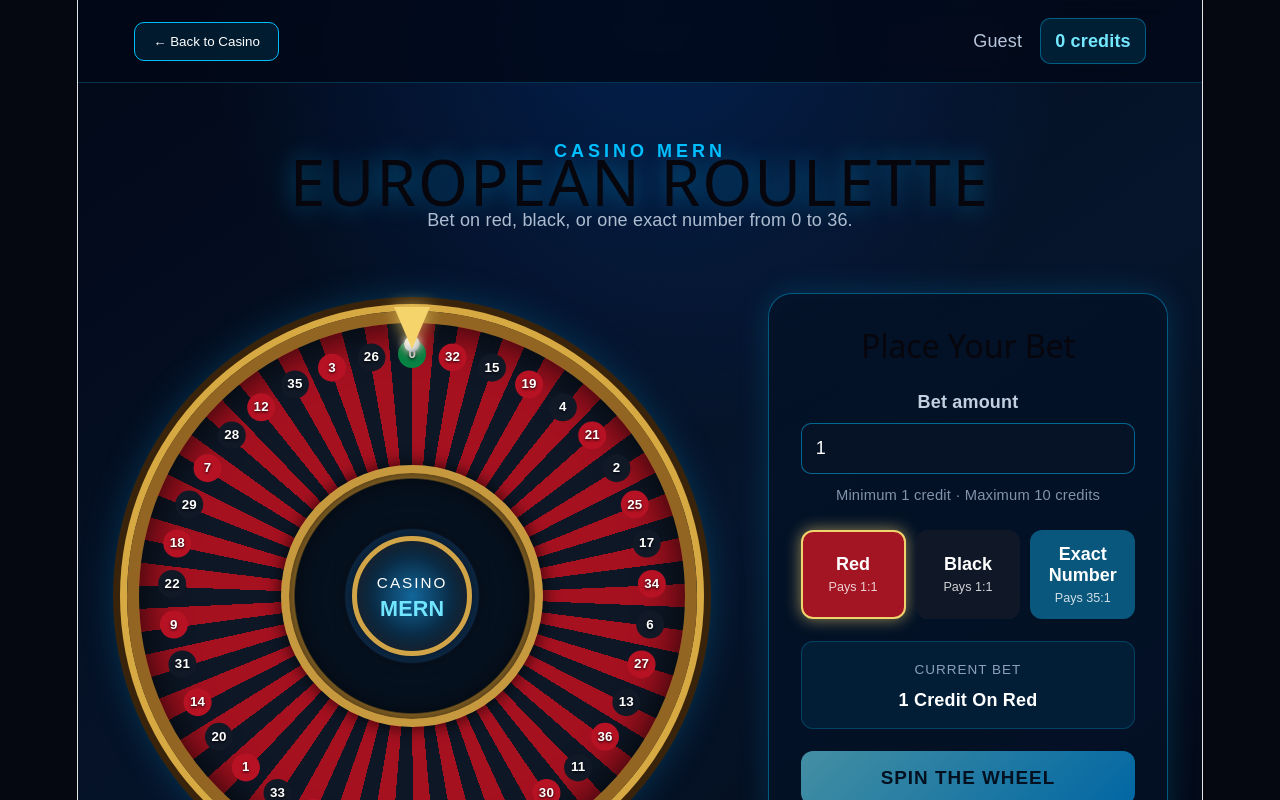
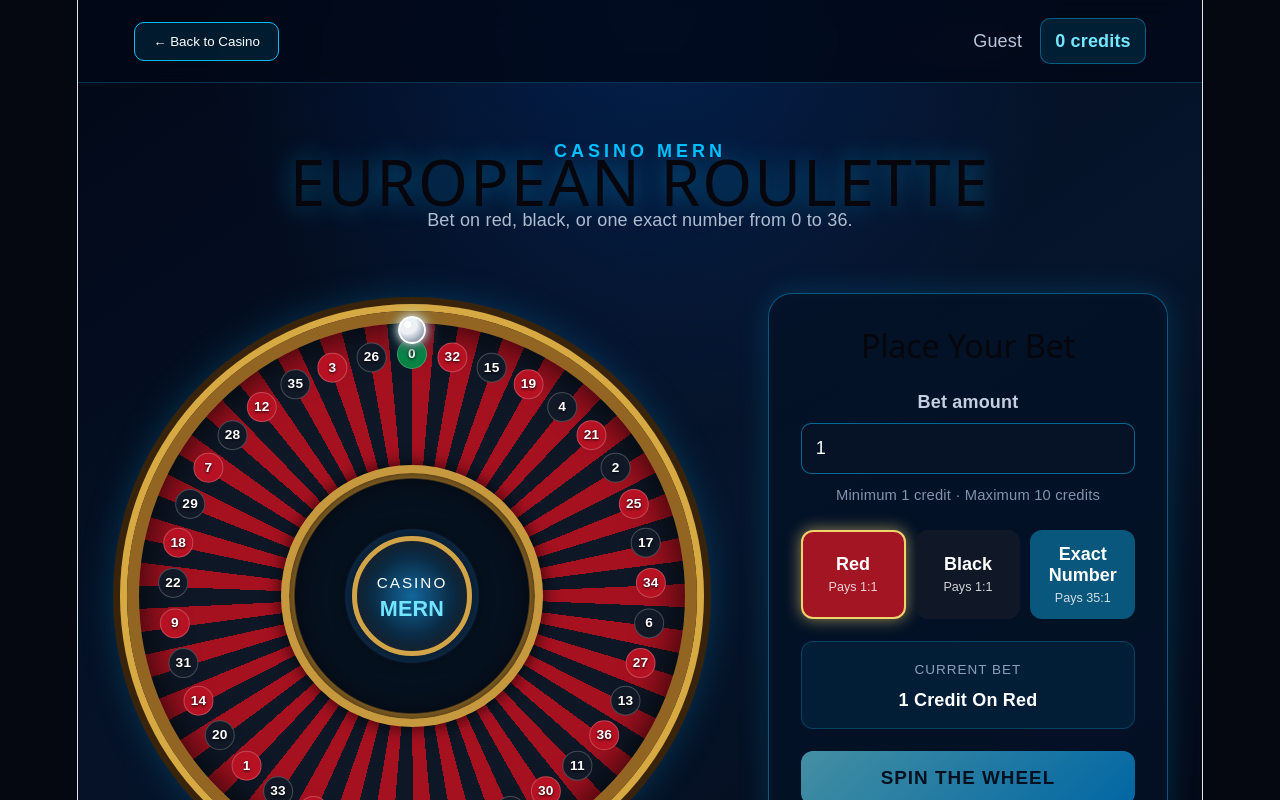
Before and after one commit to JGoslant-CS/CasinoMern, a React (Vite) app in the folder client/: page /roulette in a window 1280 px wide. Shown: the top 800 px of the page. Built offline with nearby package versions, Linux system fonts and the light colour scheme.

Commit message:
new roulete wheel

```diff
--- a/client/src/pages/RoulettePage.jsx
+++ b/client/src/pages/RoulettePage.jsx
@@ -1,6 +1,6 @@
 import { useMemo, useState } from "react";
 import { useNavigate } from "react-router-dom";
-import "..//styles/RoulettePage.css";
+import "../styles/RoulettePage.css";
 
 const API_URL = "https://casinomern.onrender.com";
 
@@ -26,6 +26,10 @@ function getNumberColor(number) {
   return redNumbers.has(number) ? "red" : "black";
 }
 
+function normalizeAngle(angle) {
+  return ((angle % 360) + 360) % 360;
+}
+
 function RoulettePage() {
   const navigate = useNavigate();
 
@@ -37,6 +41,7 @@ function RoulettePage() {
   const [betAmount, setBetAmount] = useState(1);
   const [betType, setBetType] = useState("red");
   const [selectedNumber, setSelectedNumber] = useState(0);
+
   const [message, setMessage] = useState(
     "Choose red, black, or one number."
   );
@@ -44,6 +49,7 @@ function RoulettePage() {
   const [isSpinning, setIsSpinning] = useState(false);
   const [wheelRotation, setWheelRotation] = useState(0);
   const [ballRotation, setBallRotation] = useState(0);
+  const [ballDropping, setBallDropping] = useState(false);
   const [winningNumber, setWinningNumber] = useState(null);
 
   const numberAngle = 360 / rouletteNumbers.length;
@@ -57,10 +63,10 @@ function RoulettePage() {
     }));
   }, [numberAngle]);
 
-  const updateStoredUser = (credits) => {
+  const updateStoredUser = (balance) => {
     const updatedUser = {
       ...user,
-      credits,
+      balance,
     };
 
     setUser(updatedUser);
@@ -84,7 +90,7 @@ function RoulettePage() {
       return;
     }
 
-    if (user.credits < numericBet) {
+    if (user.balance < numericBet) {
       setMessage("You do not have enough credits.");
       return;
     }
@@ -103,6 +109,7 @@ function RoulettePage() {
 
     setIsSpinning(true);
     setWinningNumber(null);
+    setBallDropping(false);
     setMessage("The wheel is spinning...");
 
     try {
@@ -112,7 +119,7 @@ function RoulettePage() {
           "Content-Type": "application/json",
         },
         body: JSON.stringify({
-          userId: user._id,
+          userId: user._id || user.id,
           betAmount: numericBet,
           betType,
           selectedNumber:
@@ -122,7 +129,17 @@ function RoulettePage() {
         }),
       });
 
-      const data = await response.json();
+      const responseText = await response.text();
+
+      let data;
+
+      try {
+        data = JSON.parse(responseText);
+      } catch {
+        throw new Error(
+          `The server returned an invalid response. Status: ${response.status}`
+        );
+      }
 
       if (!response.ok) {
         throw new Error(data.message || "Roulette request failed.");
@@ -132,44 +149,68 @@ function RoulettePage() {
         data.winningNumber
       );
 
+      if (winningIndex === -1) {
+        throw new Error("The server returned an invalid winning number.");
+      }
+
       /*
-        The pointer is at the top of the wheel.
+        The wheel spins clockwise for appearance.
 
-        We rotate the winning pocket to the pointer while adding
-        several complete spins.
+        The ball spins counterclockwise and finishes at the exact
+        screen position of the server-selected winning pocket.
+
+        The ball—not the pointer—now shows the winning number.
       */
-      const completeWheelSpins = 5 * 360;
-      const targetWheelAngle =
-        completeWheelSpins -
-        winningIndex * numberAngle;
+      const nextWheelRotation =
+        wheelRotation + (5 * 360) + 137;
 
-      const completeBallSpins = 8 * 360;
-      const targetBallAngle =
-        completeBallSpins +
-        winningIndex * numberAngle;
+      const winningPocketAngle =
+        nextWheelRotation + winningIndex * numberAngle;
 
-      setWheelRotation((current) => current + targetWheelAngle);
-      setBallRotation((current) => current + targetBallAngle);
+      const currentBallAngle = normalizeAngle(ballRotation);
+      const targetBallAngle = normalizeAngle(winningPocketAngle);
+
+      const counterClockwiseAdjustment =
+        -normalizeAngle(currentBallAngle - targetBallAngle);
+
+      const nextBallRotation =
+        ballRotation -
+        (7 * 360) +
+        counterClockwiseAdjustment;
+
+      setWheelRotation(nextWheelRotation);
+      setBallRotation(nextBallRotation);
+
+      window.requestAnimationFrame(() => {
+        window.requestAnimationFrame(() => {
+          setBallDropping(true);
+        });
+      });
 
       window.setTimeout(() => {
         setWinningNumber(data.winningNumber);
-        updateStoredUser(data.credits);
+        updateStoredUser(data.balance);
 
         if (data.won) {
           setMessage(
-            `Winner: ${data.winningNumber} ${data.winningColor}. You won ${data.payout} credits!`
+            `The ball landed on ${data.winningNumber} ${data.winningColor}. You won ${data.payout} credits!`
           );
         } else {
           setMessage(
-            `Winner: ${data.winningNumber} ${data.winningColor}. Better luck next time.`
+            `The ball landed on ${data.winningNumber} ${data.winningColor}. Better luck next time.`
           );
         }
 
         setIsSpinning(false);
-      }, 5200);
+      }, 5400);
     } catch (error) {
-      console.error(error);
-      setMessage(error.message || "Could not connect to the server.");
+      console.error("Roulette error:", error);
+
+      setMessage(
+        error.message || "Could not connect to the server."
+      );
+
+      setBallDropping(false);
       setIsSpinning(false);
     }
   };
@@ -187,7 +228,7 @@ function RoulettePage() {
 
         <div className="roulette-user-info">
           <span>{user?.username || "Guest"}</span>
-          <strong>{user?.credits ?? 0} credits</strong>
+          <strong>{user?.balance ?? 0} credits</strong>
         </div>
       </header>
 
@@ -202,10 +243,10 @@ function RoulettePage() {
 
         <div className="roulette-game-layout">
           <section className="roulette-wheel-section">
-            <div className="roulette-pointer" />
-
             <div
-              className="roulette-wheel"
+              className={`roulette-wheel ${
+                isSpinning ? "wheel-spinning" : ""
+              }`}
               style={{
                 transform: `rotate(${wheelRotation}deg)`,
               }}
@@ -239,17 +280,24 @@ function RoulettePage() {
             </div>
 
             <div
-              className="roulette-ball-orbit"
+              className={`roulette-ball-orbit ${
+                ballDropping ? "ball-dropping" : ""
+              }`}
               style={{
                 transform: `rotate(${ballRotation}deg)`,
               }}
             >
-              <div className="roulette-ball" />
+              <div
+                className={`roulette-ball ${
+                  isSpinning ? "ball-bouncing" : ""
+                }`}
+              />
             </div>
 
             {winningNumber !== null && (
               <div className="roulette-winning-display">
-                <span>Winning number</span>
+                <span>The ball landed on</span>
+
                 <strong
                   className={`winning-${getNumberColor(
                     winningNumber
@@ -368,7 +416,7 @@ function RoulettePage() {
 
             <p
               className={`roulette-message ${
-                message.includes("won")
+                message.includes("You won")
                   ? "success-message"
                   : ""
               }`}
--- a/client/src/styles/RoulettePage.css
+++ b/client/src/styles/RoulettePage.css
@@ -3,7 +3,7 @@
 	width: 100%;
 	overflow-x: hidden;
 	color: white;
-	background: radial-gradient(circle at top, rgba(0, 102, 255, 0.2), transparent 38%), linear-gradient(145deg, #020817, #06152c 55%, #020611);
+	background: radial-gradient( circle at top, rgba(0, 102, 255, 0.2), transparent 38% ), linear-gradient(145deg, #020817, #06152c 55%, #020611);
 }
 
 .roulette-header {
@@ -30,8 +30,8 @@
 }
 
 	.roulette-back-button:hover {
+		color: #021020;
 		background: #00bfff;
-		color: #021020;
 		box-shadow: 0 0 18px rgba(0, 191, 255, 0.65);
 	}
 
@@ -47,10 +47,10 @@
 
 	.roulette-user-info strong {
 		padding: 9px 14px;
+		border: 1px solid rgba(0, 191, 255, 0.4);
 		border-radius: 10px;
 		color: #73e8ff;
 		background: rgba(0, 191, 255, 0.12);
-		border: 1px solid rgba(0, 191, 255, 0.4);
 	}
 
 .roulette-content {
@@ -103,11 +103,16 @@
 	position: relative;
 	width: min(570px, 80vw);
 	aspect-ratio: 1;
+	border: 12px solid #926622;
 	border-radius: 50%;
-	border: 12px solid #926622;
-	background: radial-gradient(circle, #071426 0 29%, transparent 30%), repeating-conic-gradient( from -4.86deg, #0d1726 0deg 4.86deg, #a61120 4.86deg 9.72deg );
+	background: radial-gradient( circle, #071426 0 29%, transparent 30% ), repeating-conic-gradient( from -4.86deg, #0d1726 0deg 4.86deg, #a61120 4.86deg 9.72deg );
 	box-shadow: 0 0 0 7px #d7a943, 0 0 0 14px #39240b, 0 0 45px rgba(0, 191, 255, 0.4), inset 0 0 45px rgba(0, 0, 0, 0.85);
-	transition: transform 5s cubic-bezier(0.12, 0.62, 0.12, 1);
+	transition: transform 5.2s cubic-bezier(0.12, 0.62, 0.12, 1);
+	will-change: transform;
+}
+
+.wheel-spinning {
+	box-shadow: 0 0 0 7px #d7a943, 0 0 0 14px #39240b, 0 0 65px rgba(0, 191, 255, 0.55), inset 0 0 45px rgba(0, 0, 0, 0.85);
 }
 
 .roulette-pocket-ring {
@@ -122,22 +127,23 @@
 	left: calc(50% - 15px);
 	width: 30px;
 	height: 48%;
-	transform-origin: 50% 100%;
+	padding-top: 8px;
 	display: flex;
 	align-items: flex-start;
 	justify-content: center;
-	padding-top: 8px;
 	box-sizing: border-box;
+	transform-origin: 50% 100%;
 }
 
 	.roulette-pocket span {
-		width: 28px;
-		height: 28px;
+		width: 30px;
+		height: 30px;
 		display: grid;
 		place-items: center;
+		border: 1px solid rgba(255, 255, 255, 0.22);
 		border-radius: 50%;
 		color: white;
-		font-size: 0.74rem;
+		font-size: 0.76rem;
 		font-weight: 800;
 		text-shadow: 0 1px 3px black;
 	}
@@ -157,9 +163,9 @@
 .roulette-inner-ring {
 	position: absolute;
 	inset: 26%;
+	border: 8px solid #c7993f;
 	border-radius: 50%;
-	border: 8px solid #c7993f;
-	background: radial-gradient(circle, #0e2e4e 0 38%, #06111f 39% 67%, #b78631 68% 71%, #101722 72%);
+	background: radial-gradient( circle, #0e2e4e 0 38%, #06111f 39% 67%, #b78631 68% 71%, #101722 72% );
 	box-shadow: inset 0 0 28px rgba(0, 0, 0, 0.9), 0 0 18px rgba(0, 0, 0, 0.8);
 }
 
@@ -171,10 +177,10 @@
 	flex-direction: column;
 	align-items: center;
 	justify-content: center;
+	border: 5px solid #d2a448;
 	border-radius: 50%;
 	color: white;
 	background: radial-gradient(circle, #12669b, #061525 70%);
-	border: 5px solid #d2a448;
 	box-shadow: inset 0 0 20px rgba(255, 255, 255, 0.12), 0 0 20px rgba(0, 0, 0, 0.7);
 }
 
@@ -188,57 +194,119 @@
 		font-size: clamp(0.75rem, 2vw, 1.2rem);
 	}
 
-.roulette-pointer {
-	position: absolute;
-	top: 36px;
-	left: 50%;
-	z-index: 20;
-	width: 0;
-	height: 0;
-	transform: translateX(-50%);
-	border-left: 18px solid transparent;
-	border-right: 18px solid transparent;
-	border-top: 42px solid #f5d46b;
-	filter: drop-shadow(0 0 9px rgba(245, 212, 107, 0.8));
-}
+/*
+  The orbit starts near the outside of the wheel.
 
+  During the spin, its size becomes smaller so the ball appears
+  to spiral inward toward the numbered pockets.
+*/
 .roulette-ball-orbit {
 	position: absolute;
-	width: min(515px, 72vw);
+	z-index: 15;
+	width: min(536px, 75vw);
 	aspect-ratio: 1;
 	border-radius: 50%;
 	pointer-events: none;
-	transition: transform 5s cubic-bezier(0.1, 0.65, 0.15, 1);
+	transition: transform 5.2s cubic-bezier(0.08, 0.64, 0.13, 1), width 5.2s cubic-bezier(0.25, 0.45, 0.15, 1);
+	will-change: transform, width;
 }
 
+	.roulette-ball-orbit.ball-dropping {
+		width: min(494px, 69vw);
+	}
+
+/*
+  Larger ball with stronger lighting and shadow.
+*/
 .roulette-ball {
 	position: absolute;
-	top: -3px;
-	left: calc(50% - 8px);
-	width: 16px;
-	height: 16px;
+	top: -12px;
+	left: calc(50% - 14px);
+	width: 28px;
+	height: 28px;
+	border: 2px solid rgba(255, 255, 255, 0.95);
 	border-radius: 50%;
-	background: radial-gradient(circle at 35% 30%, white, #cfd6df 55%, #6f7784);
-	box-shadow: 0 0 8px white, 0 3px 8px rgba(0, 0, 0, 0.7);
+	background: radial-gradient( circle at 32% 27%, #ffffff 0 14%, #edf1f6 15% 38%, #b4bdca 62%, #5e6875 100% );
+	box-shadow: 0 0 10px rgba(255, 255, 255, 0.95), 0 0 18px rgba(114, 230, 255, 0.55), 0 5px 10px rgba(0, 0, 0, 0.75);
+}
+
+.ball-bouncing {
+	animation: rouletteBallBounce 5.2s ease-in-out forwards;
+}
+
+@keyframes rouletteBallBounce {
+	0% {
+		margin-top: 0;
+		transform: scale(1);
+	}
+
+	60% {
+		margin-top: 0;
+		transform: scale(1);
+	}
+
+	70% {
+		margin-top: 10px;
+		transform: scale(0.97);
+	}
+
+	76% {
+		margin-top: 2px;
+		transform: scale(1.05);
+	}
+
+	82% {
+		margin-top: 15px;
+		transform: scale(0.96);
+	}
+
+	88% {
+		margin-top: 7px;
+		transform: scale(1.03);
+	}
+
+	93% {
+		margin-top: 13px;
+		transform: scale(0.98);
+	}
+
+	100% {
+		margin-top: 11px;
+		transform: scale(1);
+	}
 }
 
 .roulette-winning-display {
 	position: absolute;
-	bottom: 10px;
+	bottom: 5px;
 	left: 50%;
-	min-width: 160px;
+	z-index: 30;
+	min-width: 175px;
 	padding: 13px 20px;
 	transform: translateX(-50%);
 	text-align: center;
+	border: 1px solid rgba(0, 191, 255, 0.45);
 	border-radius: 15px;
-	border: 1px solid rgba(0, 191, 255, 0.45);
-	background: rgba(2, 10, 25, 0.92);
+	background: rgba(2, 10, 25, 0.94);
 	box-shadow: 0 0 25px rgba(0, 191, 255, 0.25);
+	animation: winningNumberAppear 0.35s ease-out;
+}
+
+@keyframes winningNumberAppear {
+	from {
+		opacity: 0;
+		transform: translate(-50%, 12px) scale(0.85);
+	}
+
+	to {
+		opacity: 1;
+		transform: translate(-50%, 0) scale(1);
+	}
 }
 
 .roulette-winning-display span {
 	display: block;
-		margin-bottom: 5px;
+	margin-bottom: 7px;
 	color: #aebbd0;
 	font-size: 0.8rem;
 	text-transform: uppercase;
@@ -246,12 +314,14 @@
 }
 
 .roulette-winning-display strong {
+	width: 50px;
+	height: 50px;
 	display: inline-grid;
 	place-items: center;
-		width: 46px;
-		height: 46px;
+	border: 2px solid rgba(255, 255, 255, 0.3);
 	border-radius: 50%;
-		font-size: 1.4rem;
+	font-size: 1.5rem;
+	box-shadow: 0 0 15px rgba(255, 255, 255, 0.18);
 }
 
 .winning-red {
@@ -268,8 +338,8 @@
 
 .roulette-controls {
 	padding: 32px;
+	border: 1px solid rgba(0, 191, 255, 0.42);
 	border-radius: 24px;
-	border: 1px solid rgba(0, 191, 255, 0.42);
 	background: rgba(4, 18, 39, 0.86);
 	box-shadow: 0 0 30px rgba(0, 191, 255, 0.18), inset 0 0 30px rgba(255, 255, 255, 0.02);
 }
@@ -290,8 +360,8 @@
 	width: 100%;
 	padding: 14px;
 	box-sizing: border-box;
+	border: 1px solid rgba(0, 191, 255, 0.5);
 	border-radius: 10px;
-	border: 1px solid rgba(0, 191, 255, 0.5);
 	outline: none;
 	color: white;
 	background: #061225;
@@ -318,8 +388,8 @@
 .roulette-choice {
 	min-height: 80px;
 	padding: 12px 7px;
+	border: 2px solid transparent;
 	border-radius: 12px;
-	border: 2px solid transparent;
 	color: white;
 	cursor: pointer;
 	font-size: 1rem;
@@ -402,9 +472,9 @@
 .roulette-current-bet {
 	margin: 22px 0;
 	padding: 15px;
+	border: 1px solid rgba(0, 191, 255, 0.22);
 	border-radius: 12px;
 	background: rgba(0, 191, 255, 0.08);
-	border: 1px solid rgba(0, 191, 255, 0.22);
 }
 
 	.roulette-current-bet span {
@@ -489,15 +559,18 @@
 	}
 
 	.roulette-wheel-section {
-		min-height: 450px;
+		min-height: 460px;
 	}
 
-	.roulette-pointer {
-		top: 23px;
+	.roulette-ball {
+		top: -10px;
+		left: calc(50% - 11px);
+		width: 22px;
+		height: 22px;
 	}
 
 	.roulette-winning-display {
-		bottom: -5px;
+		bottom: -10px;
 	}
 
 	.roulette-controls {
```
Lines whose indentation alone changed are shown as unchanged.
